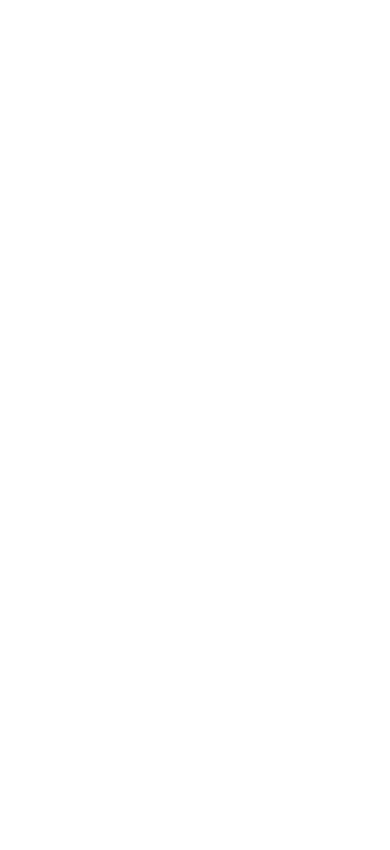
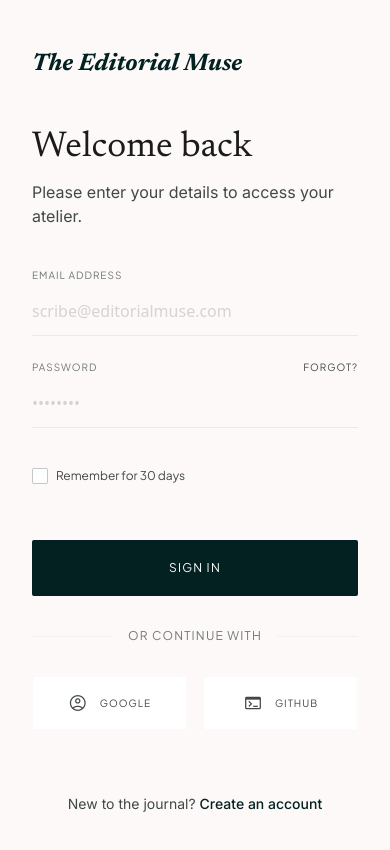
Before and after one commit to hiranya52/EditorialMuseCode-Frontend, an Angular app in the folder museCode/: page /logIn in a window 390 px wide. Before the commit this address led to /. Shown: the top 850 px of the page. Built offline with nearby package versions, Linux system fonts and the light colour scheme.

Commit message:
Implement Editorial Muse styled login page with immersive UI and responsive design

```diff
--- a/museCode/src/app/app.routes.ts
+++ b/museCode/src/app/app.routes.ts
@@ -1,11 +1,16 @@
 import { Routes } from '@angular/router';
 import { MainPage } from './pages/main-page/main-page';
+import { LogIn } from './pages/log-in/log-in';
 
 export const routes: Routes = [
 
   {
     path: '',
     component:MainPage
+  },
+  {
+    path: 'logIn',
+    component: LogIn
   }
 
 ];
--- /dev/null
+++ b/museCode/src/app/pages/log-in/log-in.html
@@ -0,0 +1,86 @@
+<body class="bg-surface selection:bg-primary-fixed selection:text-primary overflow-x-hidden">
+<!-- The TopNavBar (Shared Component Template) -->
+<!-- Shell Visibility & Relevance: Navigation is suppressed on transactional pages like Login/Register -->
+<main class="min-h-screen flex items-stretch">
+<!-- Visual Narrative Section -->
+<div class="hidden lg:flex lg:w-1/2 relative overflow-hidden bg-primary items-center justify-center p-24">
+<div class="absolute inset-0 z-0 opacity-40">
+<img alt="Artistic literary aesthetic" class="w-full h-full object-cover" data-alt="Monochrome close-up of vintage typewriter keys and aged manuscript paper with soft dramatic shadows and intellectual atmosphere" src="https://lh3.googleusercontent.com/aida-public/AB6AXuDnTtVYUKahqVWYLkKlkVFJa8HbbfQekQponPjDsb1wt4kSDPwzkpPEL4YKy97NJuj4o1b7xD8jlk3X94vOiK07B2AyWXf4PI0f225KZ2SVTkuld31JG62BGey_vJHCIZNvSL9efCYgehYZkvYlmqgOvTOkWUewnP2qhjL_LNejxDt8A9gf5srCSarSedi9ReMdfrsffq-K1zHWoLkyxZ7_DzXvEmDTUcRinPdaMdH-pxQGFwzUf03qN0ZoRVkcmTGbeQTlXTJQSPY"/>
+</div>
+<div class="absolute inset-0 bg-gradient-to-t from-primary via-primary/60 to-transparent z-10"></div>
+<div class="relative z-20 max-w-lg">
+<h1 class="font-headline italic text-5xl md:text-7xl text-surface mb-8 leading-tight">
+                    The Editorial Muse
+                </h1>
+<p class="font-body text-primary-fixed text-xl leading-relaxed opacity-90">
+                    A digital atelier for the modern writer. Join our curated community of thinkers and craftsmen.
+                </p>
+<div class="mt-12 flex items-center gap-4">
+<div class="h-[1px] w-12 bg-on-primary-container"></div>
+<span class="font-label text-xs tracking-[0.2em] uppercase text-on-primary-container">Established 2024</span>
+</div>
+</div>
+</div>
+<!-- Authentication Canvas -->
+<div class="w-full lg:w-1/2 flex flex-col justify-center px-8 md:px-20 lg:px-32 py-12 bg-surface">
+<!-- Brand Anchor for Mobile -->
+<div class="lg:hidden mb-12">
+<span class="font-headline italic text-2xl font-bold text-primary">The Editorial Muse</span>
+</div>
+<div class="max-w-md w-full mx-auto">
+<div class="mb-10">
+<h2 class="font-headline text-4xl text-on-surface mb-3">Welcome back</h2>
+<p class="font-body text-on-surface-variant">Please enter your details to access your atelier.</p>
+</div>
+<!-- Form -->
+<form class="space-y-8">
+<!-- Name Field (Register Mode - Hidden by Default or managed by UI state) -->
+<!-- In this "Combined" layout, we focus on the core flow as per instructions -->
+<div class="space-y-6">
+<div class="group relative">
+<label class="block font-label text-[10px] uppercase tracking-widest text-outline mb-1 transition-colors group-focus-within:text-primary" for="email">Email Address</label>
+<input class="w-full bg-transparent border-0 border-b border-outline-variant/30 px-0 py-3 text-on-surface focus:ring-0 focus:border-primary transition-all placeholder:text-stone-300" id="email" name="email" placeholder="scribe@editorialmuse.com" type="email"/>
+</div>
+<div class="group relative">
+<div class="flex justify-between items-end mb-1">
+<label class="block font-label text-[10px] uppercase tracking-widest text-outline transition-colors group-focus-within:text-primary" for="password">Password</label>
+<a class="font-label text-[10px] uppercase tracking-widest text-on-surface-variant hover:text-primary transition-colors" href="#">Forgot?</a>
+</div>
+<input class="w-full bg-transparent border-0 border-b border-outline-variant/30 px-0 py-3 text-on-surface focus:ring-0 focus:border-primary transition-all placeholder:text-stone-300" id="password" name="password" placeholder="••••••••" type="password"/>
+</div>
+</div>
+<div class="flex items-center space-x-2 py-2">
+<input class="w-4 h-4 rounded-sm border-outline-variant text-primary focus:ring-primary/20" id="remember" type="checkbox"/>
+<label class="font-label text-xs text-on-surface-variant" for="remember">Remember for 30 days</label>
+</div>
+<div class="pt-4 space-y-4">
+<button class="w-full bg-primary text-on-primary font-label text-xs uppercase tracking-widest py-5 rounded-sm hover:bg-primary-container transition-all active:scale-[0.98] duration-200" type="submit">
+                            Sign In
+                        </button>
+<div class="relative py-4">
+<div class="absolute inset-0 flex items-center"><div class="w-full border-t border-outline-variant/20"></div></div>
+<div class="relative flex justify-center text-xs uppercase"><span class="bg-surface px-4 font-label text-outline tracking-widest">or continue with</span></div>
+</div>
+<div class="grid grid-cols-2 gap-4">
+<button class="flex items-center justify-center gap-3 bg-surface-container-lowest border border-outline-variant/10 py-3 rounded-sm hover:bg-surface-container-low transition-colors group" type="button">
+<span class="material-symbols-outlined text-xl text-on-surface-variant group-hover:text-primary transition-colors">account_circle</span>
+<span class="font-label text-[10px] uppercase tracking-widest text-on-surface-variant">Google</span>
+</button>
+<button class="flex items-center justify-center gap-3 bg-surface-container-lowest border border-outline-variant/10 py-3 rounded-sm hover:bg-surface-container-low transition-colors group" type="button">
+<span class="material-symbols-outlined text-xl text-on-surface-variant group-hover:text-primary transition-colors">terminal</span>
+<span class="font-label text-[10px] uppercase tracking-widest text-on-surface-variant">GitHub</span>
+</button>
+</div>
+</div>
+</form>
+<footer class="mt-16 text-center">
+<p class="font-body text-sm text-on-surface-variant">
+                        New to the journal?
+                        <a class="text-primary font-medium hover:underline decoration-tertiary underline-offset-4" href="#">Create an account</a>
+</p>
+</footer>
+</div>
+</div>
+</main>
+
+</body>
```
Also changed, not shown: museCode/src/app/pages/log-in/log-in.ts (added, +9 -0 lines), museCode/src/app/pages/log-in/log-in.css (added), 1 other file (tests, documents, lock files or other folders).
